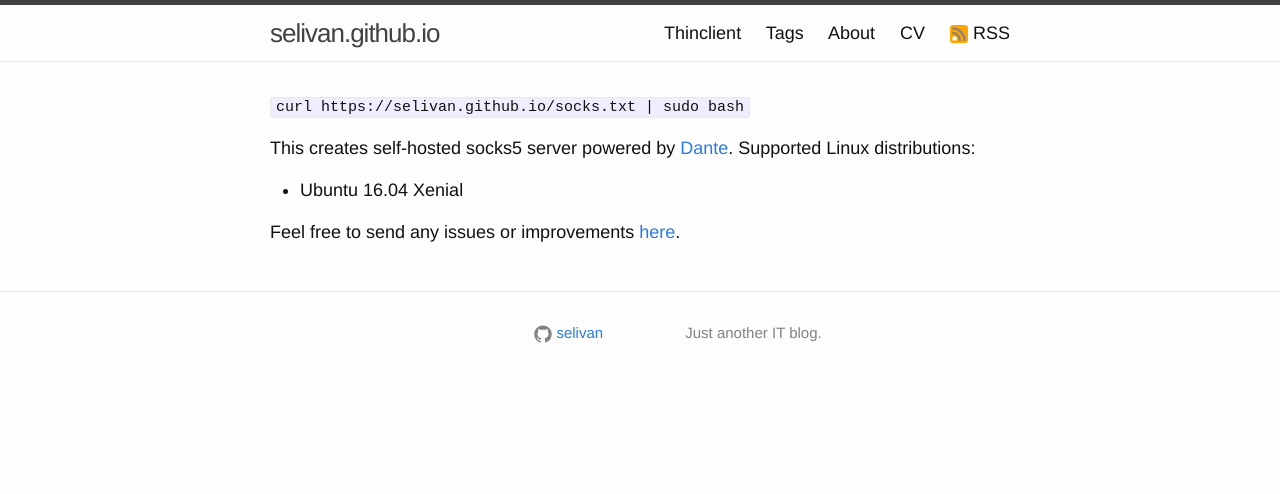
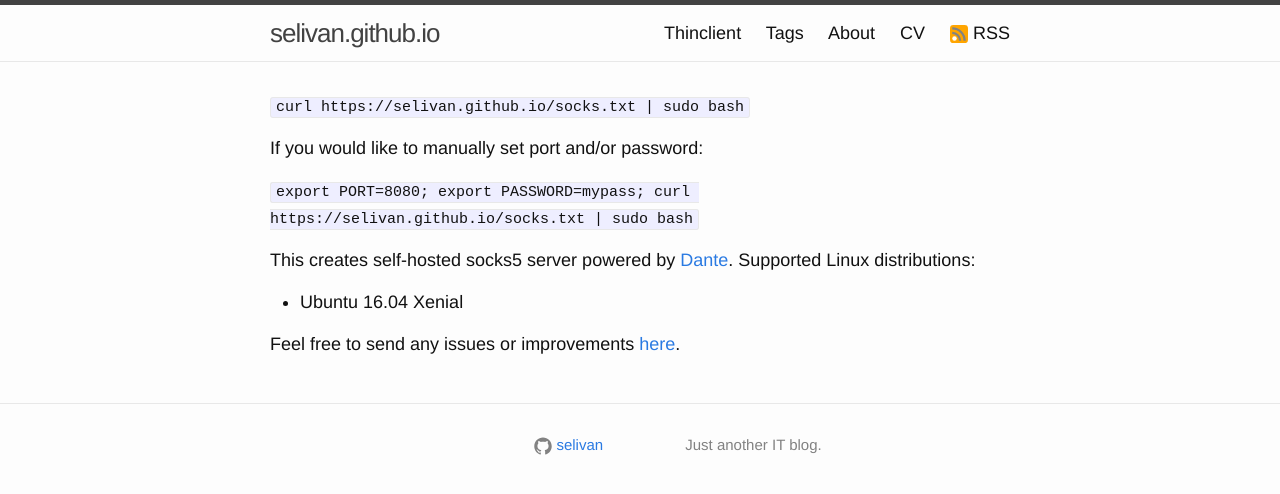
Before and after one commit to selivan/selivan.github.io, a Jekyll site: the page built from socks/index.md, in a window 1280 px wide. Shown: the top 494 px of the page. Built offline with Jekyll 4.4.1, drawn with Linux system fonts in a browser that asks for light colours.

Commit message:
update socks page

```diff
--- a/socks/index.md
+++ b/socks/index.md
@@ -4,6 +4,10 @@ title:  "Self-hosted socks5 server in one command"
 ---
 `curl {{ site.url }}/socks.txt | sudo bash`
 
+If you would like to manually set port and/or password:
+
+`export PORT=8080; export PASSWORD=mypass; curl {{ site.url }}/socks.txt | sudo bash`
+
 This creates self-hosted socks5 server powered by [Dante](http://www.inet.no/dante/). Supported Linux distributions:
 * Ubuntu 16.04 Xenial
 
```
